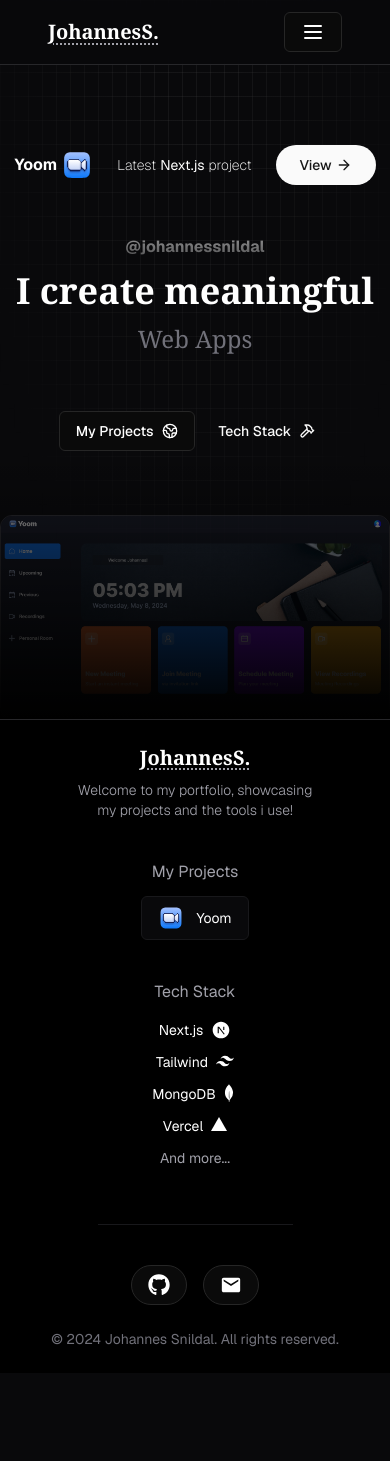
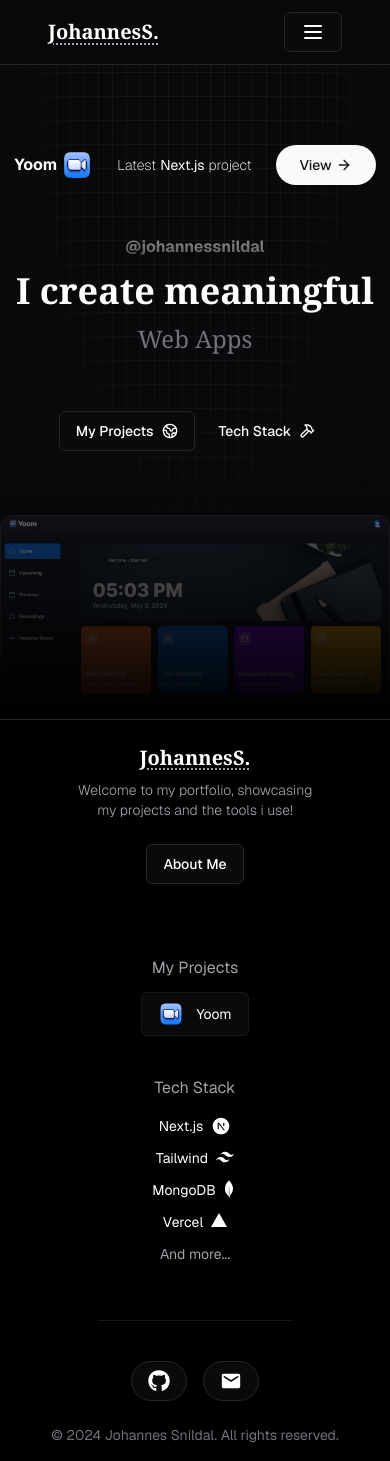
Before and after one commit to johannessnildal/portfolio, a Next.js app: page / in a window 390 px wide. Shown: the top 1461 px of the page. Before the commit the page ends 1373 px from the top, so only its background shows below. Built offline with nearby package versions, Linux system fonts and the light colour scheme.

Commit message:
added "about me" page link to footer

```diff
--- a/components/global/footer.tsx
+++ b/components/global/footer.tsx
@@ -20,8 +20,9 @@ const Footer = () => {
               <h1 className='font-extrabold font-serif text-xl text-center sm:text-left underline underline-offset-4 decoration-zinc-400 hover:decoration-white decoration-dotted duration-300 ease-in-out'>JohannesS.</h1>
             </Link>
             <p className='text-sm font-light text-zinc-400 text-center sm:text-left'>Welcome to my portfolio, showcasing <br /> my projects and the tools i use!</p>
+              <Button className='dark mt-4 sm:mt-8' variant='outline' asChild><Link href='/about' className='w-fit self-center sm:self-start'>About Me</Link></Button>
           </div>
-          <div className='flex flex-col text-center sm:text-left sm:flex-row gap-10 sm:gap-[100px] md:gap-[140px]'>
+          <div className='flex flex-col text-center sm:text-left sm:flex-row gap-10 sm:gap-[100px] md:gap-[140px] mt-8 sm:mt-0'>
             <div className='flex flex-col gap-3'>
               <Link
                 href='/projects'
```
